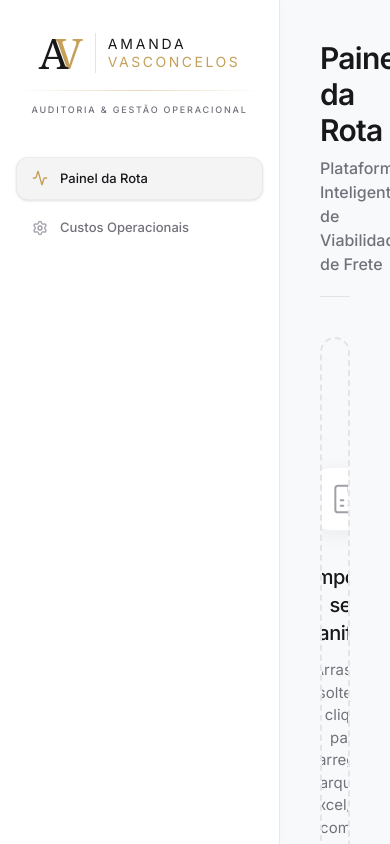
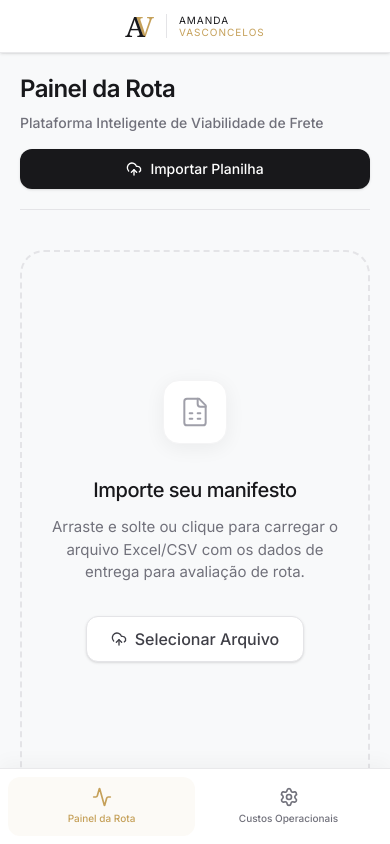
Before and after one commit to amandavasconcelos26/FreteVision, a React (Vite) app: page / in a window 390 px wide. Built offline with nearby package versions, Linux system fonts and the light colour scheme.

Commit message:
feat(app): Implement responsive layout for mobile and desktop
Introduce a responsive design approach for the application layout. This change includes a new mobile header and hides the desktop sidebar on smaller screens, adapting the overall structure for better usability across devices.

```diff
--- a/src/App.tsx
+++ b/src/App.tsx
@@ -15,9 +15,28 @@ function App() {
   const [view, setView] = useState<'route' | 'settings'>('route');
 
   return (
-    <div className="flex h-screen w-full bg-[#f8f9fa] text-zinc-900 font-sans overflow-hidden selection:bg-indigo-100 selection:text-indigo-900">
-      {/* Sidebar */}
-      <aside className="w-[280px] bg-white text-zinc-800 flex flex-col shrink-0 border-r border-zinc-200/80 shadow-[1px_0_10px_rgba(0,0,0,0.02)] z-10">
+    <div className="flex flex-col md:flex-row h-screen w-full bg-[#f8f9fa] text-zinc-900 font-sans overflow-hidden selection:bg-indigo-100 selection:text-indigo-900">
+      {/* Mobile Header */}
+      <header className="md:hidden flex items-center justify-center bg-white border-b border-zinc-200/80 px-4 py-3 shrink-0 relative z-20 shadow-sm">
+        <div className="flex items-center justify-center gap-2">
+            <div className="relative font-serif text-[28px] leading-none select-none flex items-center shrink-0">
+              <span className="text-zinc-900 font-light z-10">A</span>
+              <span className="text-[#C5A059] relative -ml-2.5 z-0">V</span>
+            </div>
+            <div className="h-6 w-[1px] bg-zinc-200 shrink-0 mx-1"></div>
+            <div className="flex flex-col justify-center">
+              <span className="text-zinc-900 tracking-[0.1em] font-light text-[10px] leading-tight uppercase font-sans">
+                Amanda
+              </span>
+              <span className="text-[#C5A059] tracking-[0.1em] font-normal text-[10px] leading-tight uppercase font-sans">
+                Vasconcelos
+              </span>
+            </div>
+        </div>
+      </header>
+
+      {/* Desktop Sidebar */}
+      <aside className="hidden md:flex w-[280px] bg-white text-zinc-800 flex-col shrink-0 border-r border-zinc-200/80 shadow-[1px_0_10px_rgba(0,0,0,0.02)] z-10">
         <div className="pt-8 pb-6 px-4 w-full flex flex-col items-center">
           <div className="flex items-center justify-center gap-3 w-full mb-4">
             {/* AV Logo Mark */}
@@ -69,7 +88,7 @@ function App() {
       </aside>
 
       {/* Main Content */}
-      <main className="flex-1 min-w-0 overflow-auto bg-[#f8f9fa] relative">
+      <main className="flex-1 min-w-0 overflow-auto bg-[#f8f9fa] relative pb-20 md:pb-0 z-0">
         <AnimatePresence mode="wait">
           {view === 'route' ? (
             <motion.div key="route" initial={{ opacity: 0, y: 10 }} animate={{ opacity: 1, y: 0 }} exit={{ opacity: 0, y: -10 }} transition={{ duration: 0.3 }} className="min-h-full">
@@ -82,6 +101,24 @@ function App() {
           )}
         </AnimatePresence>
       </main>
+
+      {/* Mobile Bottom Navigation */}
+      <nav className="md:hidden fixed bottom-0 left-0 right-0 bg-white border-t border-zinc-200/80 flex px-2 py-2 pb-safe z-50 shadow-[0_-4px_20px_rgba(0,0,0,0.04)]">
+        <button
+          onClick={() => setView('route')}
+          className={`flex-1 flex flex-col items-center justify-center py-2.5 rounded-xl gap-1 transition-colors ${view === 'route' ? 'text-[#C5A059] bg-[#C5A059]/5' : 'text-zinc-500'}`}
+        >
+          <Activity className="w-5 h-5" />
+          <span className="text-[10px] font-medium">Painel da Rota</span>
+        </button>
+        <button
+          onClick={() => setView('settings')}
+          className={`flex-1 flex flex-col items-center justify-center py-2.5 rounded-xl gap-1 transition-colors ${view === 'settings' ? 'text-[#C5A059] bg-[#C5A059]/5' : 'text-zinc-500'}`}
+        >
+          <SettingsIcon className="w-5 h-5" />
+          <span className="text-[10px] font-medium">Custos Operacionais</span>
+        </button>
+      </nav>
     </div>
   );
 }
@@ -269,16 +306,16 @@ function RouteDashboard() {
   };
 
   return (
-    <div className="p-10 max-w-7xl mx-auto space-y-10">
-      <header className="flex justify-between items-end border-b border-zinc-200 pb-5">
+    <div className="p-5 md:p-10 max-w-7xl mx-auto space-y-6 md:space-y-10">
+      <header className="flex flex-col md:flex-row md:justify-between items-start md:items-end border-b border-zinc-200 pb-5 gap-4">
         <div>
-          <h1 className="text-3xl font-semibold tracking-tight text-zinc-900">Painel da Rota</h1>
-          <p className="text-zinc-500 mt-2 font-medium">Plataforma Inteligente de Viabilidade de Frete</p>
+          <h1 className="text-2xl md:text-3xl font-semibold tracking-tight text-zinc-900">Painel da Rota</h1>
+          <p className="text-zinc-500 mt-2 text-sm md:text-base font-medium">Plataforma Inteligente de Viabilidade de Frete</p>
         </div>
         {!extracted && (
-          <div className="relative">
+          <div className="relative w-full md:w-auto">
              <input type="file" accept=".csv, .xlsx, .xls" onChange={handleFileUpload} className="absolute inset-0 w-full h-full opacity-0 cursor-pointer" />
-             <Button className="gap-2 pointer-events-none bg-zinc-900 text-white hover:bg-zinc-800 rounded-xl px-5 py-5 shadow-sm">
+             <Button className="w-full md:w-auto gap-2 pointer-events-none bg-zinc-900 text-white hover:bg-zinc-800 rounded-xl px-5 py-5 shadow-sm">
                 <UploadCloud className="w-4 h-4" />
                 {loading ? "Processando..." : "Importar Planilha"}
              </Button>
@@ -318,15 +355,15 @@ function RouteDashboard() {
 
       {extracted && (
         <motion.div variants={containerVariants} initial="hidden" animate="show" className="space-y-6">
-          <motion.div variants={itemVariants} className="flex items-center justify-between mt-2">
-             <div className="flex items-center gap-4">
-                <div className="flex items-center gap-2 text-[13px] font-medium text-emerald-700 bg-emerald-50/80 py-1.5 px-3.5 rounded-full border border-emerald-200/50">
+          <motion.div variants={itemVariants} className="flex flex-col sm:flex-row items-start sm:items-center justify-between mt-2 gap-4">
+             <div className="flex flex-wrap items-center gap-4 w-full sm:w-auto overflow-hidden">
+                <div className="flex items-center gap-2 text-[12px] md:text-[13px] font-medium text-emerald-700 bg-emerald-50/80 py-1.5 px-3.5 rounded-full border border-emerald-200/50 shrink-0">
                   <div className="w-1.5 h-1.5 rounded-full bg-emerald-500"></div>
                   Dados Importados com Sucesso
                 </div>
-                <div className="relative overflow-hidden flex items-center">
+                <div className="relative overflow-hidden flex items-center shrink-0">
                   <input type="file" accept=".csv, .xlsx, .xls" onChange={handleFileUpload} className="absolute inset-0 w-full h-full opacity-0 cursor-pointer" />
-                  <button className="text-[13px] font-medium text-zinc-400 hover:text-zinc-600 transition-colors pointer-events-none underline underline-offset-2">Substituir arquivo</button>
+                  <button className="text-[12px] md:text-[13px] font-medium text-zinc-400 hover:text-zinc-600 transition-colors pointer-events-none underline underline-offset-2">Substituir arquivo</button>
                 </div>
              </div>
           </motion.div>
@@ -412,8 +449,8 @@ function RouteDashboard() {
                 <CardHeader className="bg-white border-b border-zinc-100 py-5 px-6">
                   <CardTitle className="text-[14px] font-semibold text-zinc-900">Materiais Transportados</CardTitle>
                 </CardHeader>
-                <CardContent className="p-0">
-                  <Table>
+                <CardContent className="p-0 overflow-x-auto">
+                  <Table className="min-w-[400px]">
                     <TableHeader className="bg-zinc-50/50">
                       <TableRow className="border-b border-zinc-100">
                         <TableHead className="font-semibold text-[11px] tracking-wider text-zinc-500 uppercase py-3.5 px-6">Descrição</TableHead>
@@ -585,10 +622,10 @@ function SettingsDashboard() {
   };
 
   return (
-    <div className="p-10 max-w-4xl mx-auto space-y-8">
+    <div className="p-5 md:p-10 max-w-4xl mx-auto space-y-6 md:space-y-8">
       <header className="border-b border-zinc-200 pb-5">
-        <h1 className="text-3xl font-semibold tracking-tight text-zinc-900">Custos Fixos da Frota</h1>
-        <p className="text-zinc-500 mt-2 text-[15px] font-medium">Configure os valores padrão por KM rodado e taxas diárias. Eles serão gravados para cálculos futuros.</p>
+        <h1 className="text-2xl md:text-3xl font-semibold tracking-tight text-zinc-900">Custos Fixos da Frota</h1>
+        <p className="text-zinc-500 mt-2 text-sm md:text-[15px] font-medium">Configure os valores padrão por KM rodado e taxas diárias. Eles serão gravados para cálculos futuros.</p>
       </header>
 
       <motion.div initial={{ opacity: 0, y: 15 }} animate={{ opacity: 1, y: 0 }} transition={{ delay: 0.1 }}>
```
